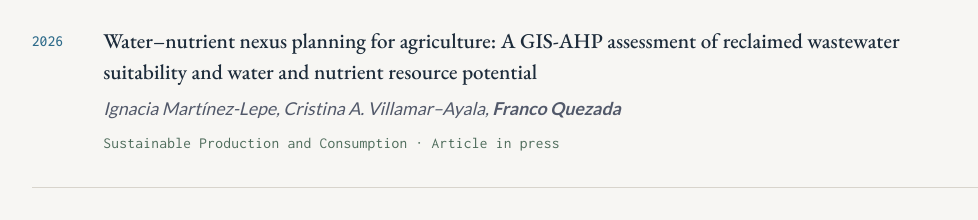
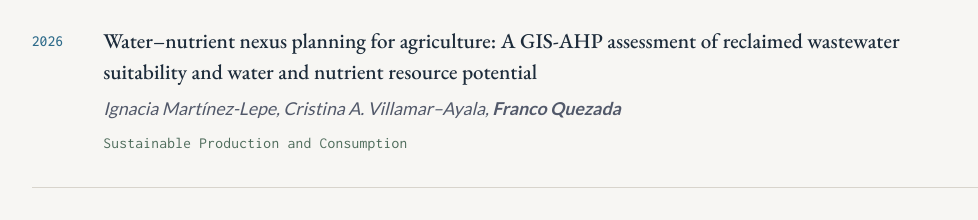
Before and after one commit to FrancoQuezada/academic-page, a plain HTML site: page index.html in a window 1280 px wide. Shown: the part 2600-2820 px from the top of the page, without its empty margins (131-1109 px from the left). Drawn offline with nearby package versions, Linux system fonts and the light colour scheme.

Commit message:
Mark water–nutrient nexus paper as published and add DOI

```diff
--- a/index.html
+++ b/index.html
@@ -506,7 +506,7 @@
       <button class="pub-filter" onclick="filterPubs('submitted',this)">Submitted</button>
     </div>
     <div class="pub-list reveal">
-      <div class="pub-item" data-type="journal"><div class="pub-year">2026</div><div><div class="pub-title">Water–nutrient nexus planning for agriculture: A GIS-AHP assessment of reclaimed wastewater suitability and water and nutrient resource potential</div><div class="pub-authors">Ignacia Martínez-Lepe, Cristina A. Villamar–Ayala, <strong>Franco Quezada</strong></div><div class="pub-journal">Sustainable Production and Consumption · Article in press</div></div></div>
+      <div class="pub-item" data-type="journal"><div class="pub-year">2026</div><div><div class="pub-title"><a href="https://doi.org/10.1016/j.spc.2026.11.002" target="_blank">Water–nutrient nexus planning for agriculture: A GIS-AHP assessment of reclaimed wastewater suitability and water and nutrient resource potential</a></div><div class="pub-authors">Ignacia Martínez-Lepe, Cristina A. Villamar–Ayala, <strong>Franco Quezada</strong></div><div class="pub-journal">Sustainable Production and Consumption</div></div></div>
       <div class="pub-item" data-type="journal"><div class="pub-year">2026</div><div><div class="pub-title"><a href="https://doi.org/10.1007/s10589-026-00821-0" target="_blank">Joint lot-sizing and energy supply problem under renewable energy uncertainty</a></div><div class="pub-authors">Ruiwen Liao, Franco Quezada, Céline Gicquel, Safia Kedad-Sidhoum</div><div class="pub-journal">Computational Optimization and Applications</div></div></div>
       <div class="pub-item" data-type="journal"><div class="pub-year">2026</div><div><div class="pub-title"><a href="https://doi.org/10.1016/j.cie.2026.112019" target="_blank">Design of a closed-loop Supply Chain for the Production and Composting of Polylactic Acid (PLA): a multi-objective stochastic programming approach</a></div><div class="pub-authors">Ignacio Silva, Andrea Espinoza, Franco Quezada</div><div class="pub-journal">Computers &amp; Industrial Engineering</div></div></div>
       <div class="pub-item" data-type="journal"><div class="pub-year">2025</div><div><div class="pub-title"><a href="https://doi.org/10.1016/j.segan.2025.101931" target="_blank">User-centered decentralized P2P energy trading model for managing line congestion in Energy Communities</a></div><div class="pub-authors">Sebastian San Martin, Fernando Garcia, Franco Quezada, Sebastian Davila-Galvez</div><div class="pub-journal">Sustainable Energy, Grids and Networks</div></div></div>
```
